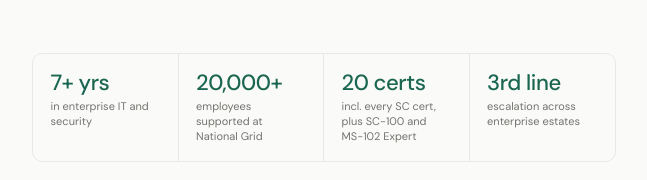
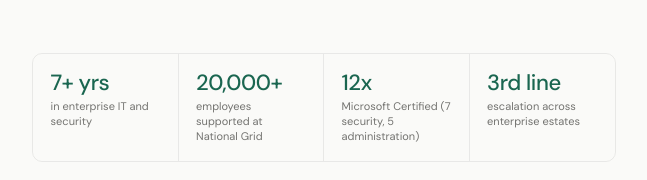
Before and after one commit to CallumReilly-Work/CallumReilly-Work.github.io, a plain HTML site: page index.html in a window 1280 px wide. Shown: the part 620-800 px from the top of the page, without its empty margins (316-963 px from the left). Drawn offline with Linux system fonts and the light colour scheme.

Commit message:
Show Microsoft cert count in stats card
Replace the '20 certs' stat with '12x Microsoft Certified (7 security, 5 administration)'.

Co-Authored-By: Claude Opus 5.5 <noreply@anthropic.com>
Claude-Session: https://claude.ai/code/session_012RxNrg7JtdUhtBadbcXFYW

```diff
--- a/index.html
+++ b/index.html
@@ -341,7 +341,7 @@
   <div class="stats">
     <div class="stat"><div class="stat-num">7+ yrs</div><div class="stat-label">in enterprise IT and security</div></div>
     <div class="stat"><div class="stat-num">20,000+</div><div class="stat-label">employees supported at National Grid</div></div>
-    <div class="stat"><div class="stat-num">20 certs</div><div class="stat-label">incl. every SC cert, plus SC-100 and MS-102 Expert</div></div>
+    <div class="stat"><div class="stat-num">12x</div><div class="stat-label">Microsoft Certified (7 security, 5 administration)</div></div>
     <div class="stat"><div class="stat-num">3rd line</div><div class="stat-label">escalation across enterprise estates</div></div>
   </div>
 
```
